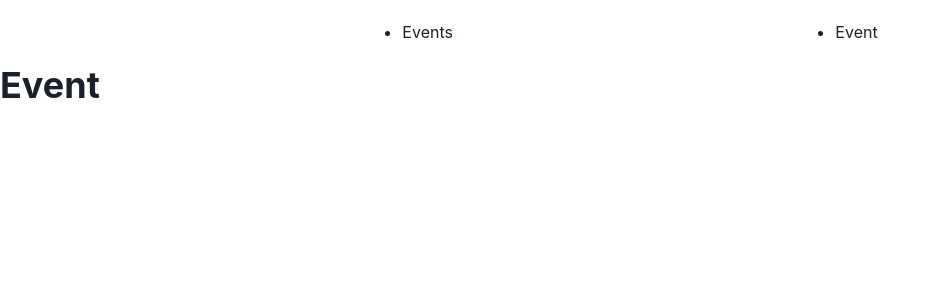
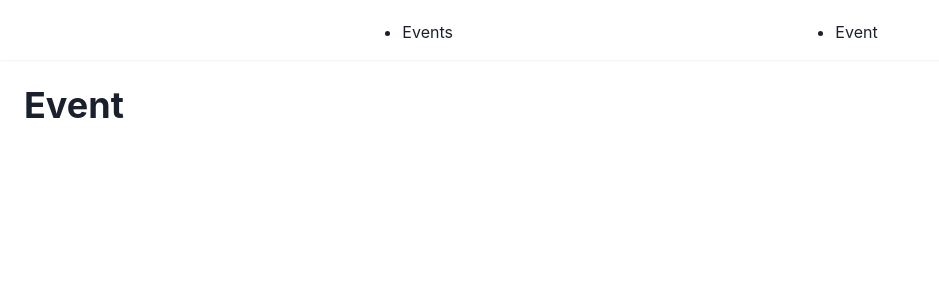
Before and after one commit to CartierKray/Event-App, a React (Vite) app: page /event/1 in a window 1280 px wide. Shown: the top 300 px of the page, without its empty margins (0-939 px from the left). Built offline with nearby package versions, Linux system fonts and the light colour scheme.

Commit message:
Changed Update Nav

```diff
--- a/src/components/Navigation.jsx
+++ b/src/components/Navigation.jsx
@@ -1,10 +1,10 @@
 import { Link } from "react-router-dom";
 import React from "react";
-import { Flex } from "@chakra-ui/react";
+import { Box, Flex } from "@chakra-ui/react";
 
 export const Navigation = () => {
   return (
-    <nav>
+    <Box as="nav" bg="bg-surface" boxShadow="sm" h={"40px"}>
       <ul>
         <Flex margin={"20px"} justifyContent={"space-evenly"}>
           <li>
@@ -15,6 +15,6 @@ export const Navigation = () => {
           </li>
         </Flex>
       </ul>
-    </nav>
+    </Box>
   );
 };
--- a/src/pages/EventPage.jsx
+++ b/src/pages/EventPage.jsx
@@ -1,6 +1,12 @@
-import { Heading } from "@chakra-ui/react";
+import { Heading, Box } from "@chakra-ui/react";
 import React from "react";
 
 export const EventPage = () => {
-  return <Heading>Event</Heading>;
+  return (
+    <Box p={"6"}>
+      <Heading as="h1" size="xl" mb="6">
+        Event
+      </Heading>
+    </Box>
+  );
 };
```
